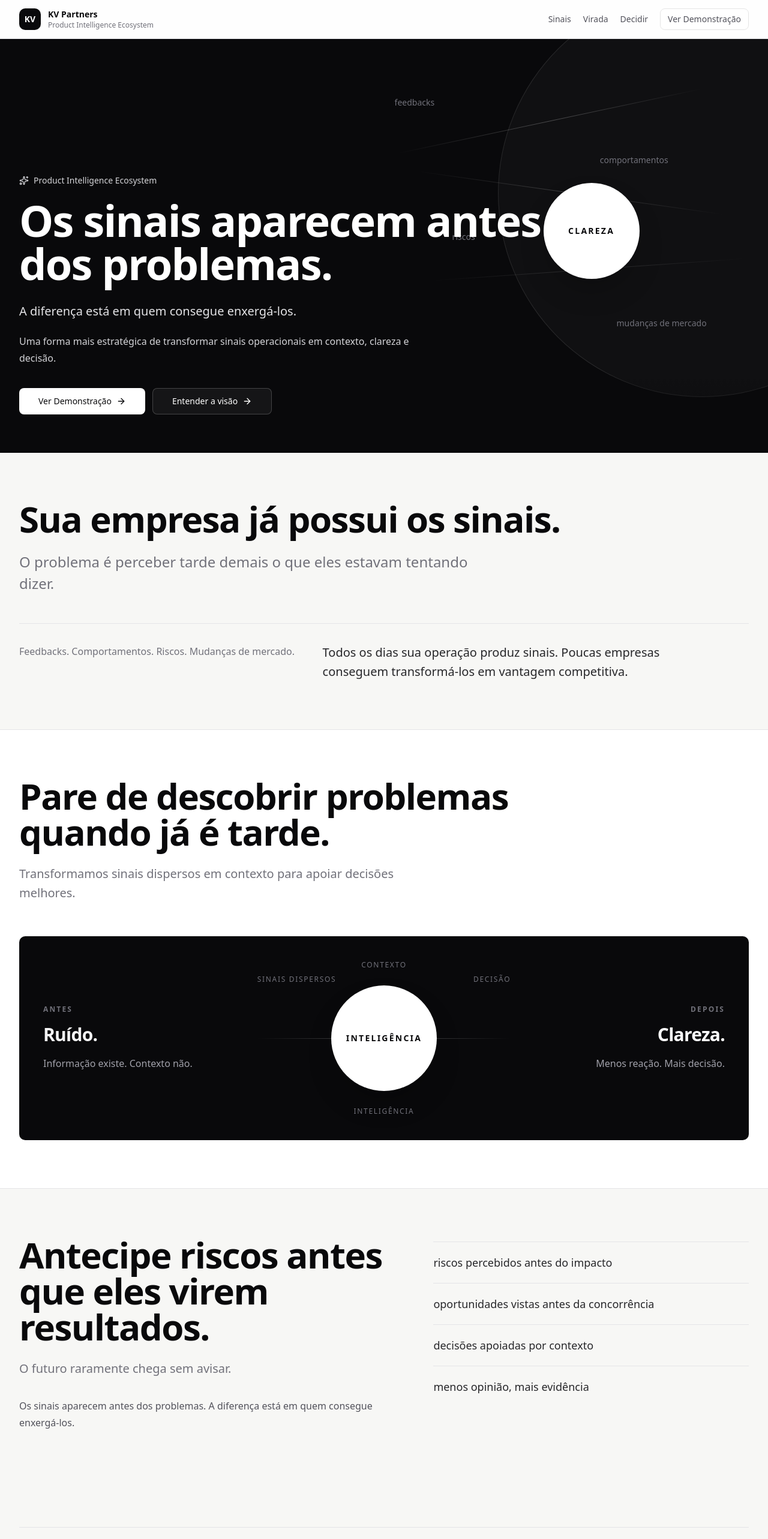
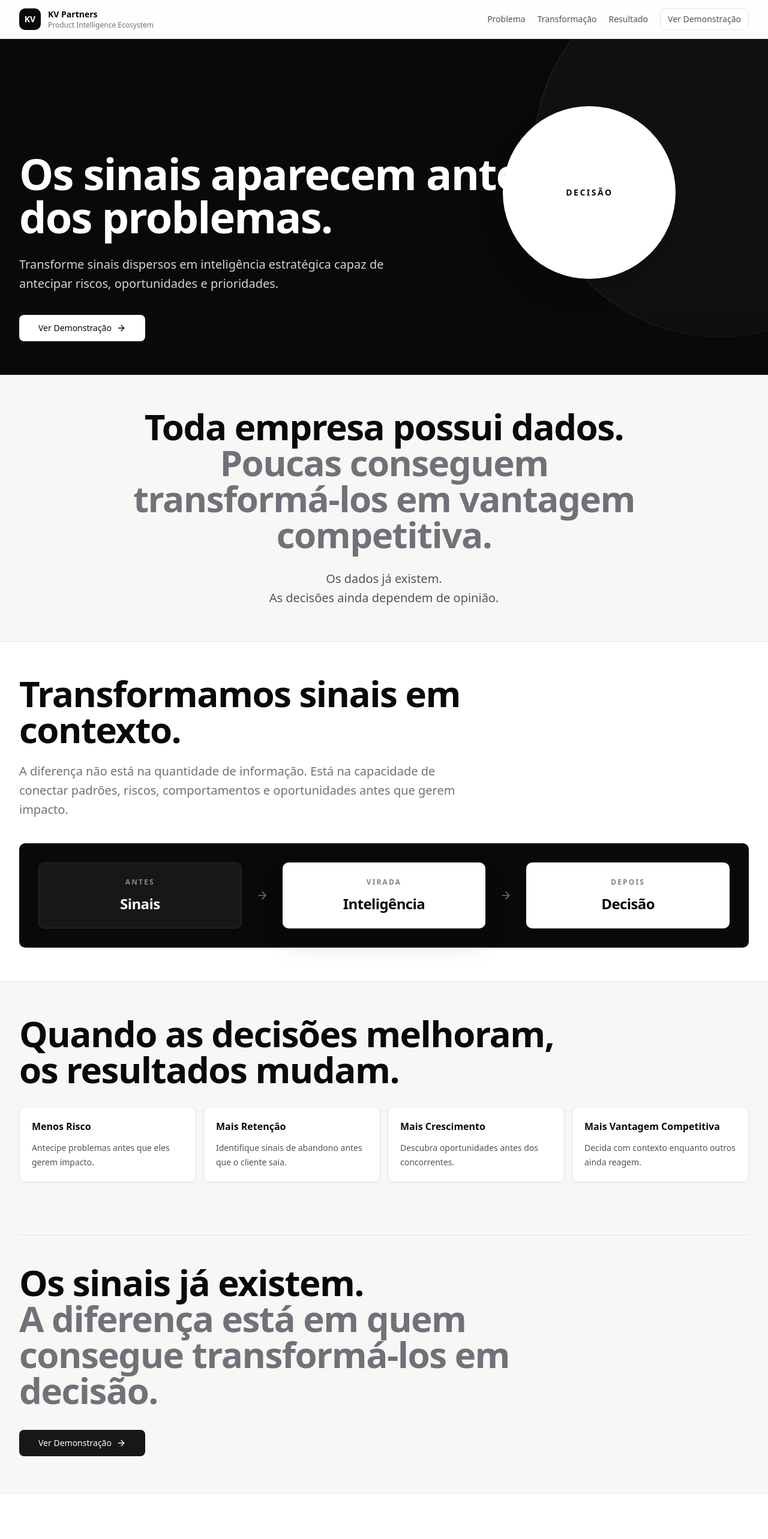
Before and after one commit to KarlaVieira-Dev/kv-partners-mvp, a Next.js app: page / in a window 1280 px wide. Shown: the top 2566 px of the page at 60% size. After the commit the page ends 2492 px from the top, so only its background shows below. Built offline with nearby package versions, Linux system fonts and the light colour scheme.

Commit message:
Condense landing page transformation narrative

```diff
--- a/components/landing/landing-page.tsx
+++ b/components/landing/landing-page.tsx
@@ -1,18 +1,26 @@
-import { ArrowRight, Sparkles } from "lucide-react";
+import { ArrowRight } from "lucide-react";
 import Link from "next/link";
 
 import { buttonVariants } from "@/components/ui/button";
 import { cn } from "@/lib/utils";
 
-const transformation = ["sinais dispersos", "contexto", "inteligência", "decisão"];
-
-const signals = ["feedbacks", "comportamentos", "riscos", "mudanças de mercado"];
-
-const outcomes = [
-  "riscos percebidos antes do impacto",
-  "oportunidades vistas antes da concorrência",
-  "decisões apoiadas por contexto",
-  "menos opinião, mais evidência",
+const resultCards = [
+  {
+    title: "Menos Risco",
+    text: "Antecipe problemas antes que eles gerem impacto.",
+  },
+  {
+    title: "Mais Retenção",
+    text: "Identifique sinais de abandono antes que o cliente saia.",
+  },
+  {
+    title: "Mais Crescimento",
+    text: "Descubra oportunidades antes dos concorrentes.",
+  },
+  {
+    title: "Mais Vantagem Competitiva",
+    text: "Decida com contexto enquanto outros ainda reagem.",
+  },
 ];
 
 export function LandingPage() {
@@ -34,14 +42,14 @@ export function LandingPage() {
             </div>
           </Link>
           <nav className="hidden items-center gap-5 text-sm font-medium text-zinc-600 md:flex">
-            <a className="hover:text-zinc-950" href="#sinais">
-              Sinais
+            <a className="hover:text-zinc-950" href="#problema">
+              Problema
             </a>
-            <a className="hover:text-zinc-950" href="#virada">
-              Virada
+            <a className="hover:text-zinc-950" href="#transformacao">
+              Transformação
             </a>
-            <a className="hover:text-zinc-950" href="#decisao">
-              Decidir
+            <a className="hover:text-zinc-950" href="#resultado">
+              Resultado
             </a>
             <Link
               className={buttonVariants({ size: "sm", variant: "outline" })}
@@ -55,178 +63,113 @@ export function LandingPage() {
 
       <section className="relative overflow-hidden bg-zinc-950 text-white">
         <HeroScene />
-        <div className="relative mx-auto flex min-h-[690px] max-w-7xl flex-col justify-end px-4 pb-16 pt-24 sm:px-6 lg:px-8">
+        <div className="relative mx-auto flex min-h-[560px] max-w-7xl flex-col justify-end px-4 pb-14 pt-24 sm:px-6 lg:px-8">
           <div className="max-w-4xl">
-            <p className="flex items-center gap-2 text-sm font-medium text-zinc-300">
-              <Sparkles className="size-4" />
-              Product Intelligence Ecosystem
-            </p>
-            <h1 className="mt-5 max-w-4xl text-5xl font-semibold tracking-tight sm:text-7xl">
+            <h1 className="text-5xl font-semibold tracking-tight sm:text-7xl">
               Os sinais aparecem antes dos problemas.
             </h1>
-            <p className="mt-7 max-w-2xl text-xl font-medium leading-8 text-zinc-200">
-              A diferença está em quem consegue enxergá-los.
+            <p className="mt-7 max-w-2xl text-xl font-medium leading-8 text-zinc-300">
+              Transforme sinais dispersos em inteligência estratégica capaz de
+              antecipar riscos, oportunidades e prioridades.
             </p>
-            <p className="mt-5 max-w-2xl text-base leading-7 text-zinc-300">
-              Uma forma mais estratégica de transformar sinais operacionais em
-              contexto, clareza e decisão.
-            </p>
-            <div className="mt-9 flex flex-col gap-3 sm:flex-row">
             <Link
               className={cn(
                 buttonVariants({ size: "lg" }),
-                  "bg-white text-zinc-950 hover:bg-zinc-200",
+                "mt-9 bg-white text-zinc-950 hover:bg-zinc-200",
               )}
               href="/executive-center"
             >
               Ver Demonstração
               <ArrowRight className="size-4" />
             </Link>
-              <a
-                className={cn(
-                  buttonVariants({ size: "lg", variant: "outline" }),
-                  "border-white/20 bg-white/5 text-white hover:bg-white/10 hover:text-white",
-                )}
-                href="#sinais"
+          </div>
+        </div>
+      </section>
+
+      <section
+        className="mx-auto max-w-7xl px-4 py-14 sm:px-6 lg:px-8"
+        id="problema"
       >
-                Entender a visão
-                <ArrowRight className="size-4" />
-              </a>
+        <div className="mx-auto max-w-4xl text-center">
+          <h2 className="text-4xl font-semibold tracking-tight text-zinc-950 sm:text-6xl">
+            Toda empresa possui dados.
+            <br />
+            <span className="text-zinc-500">
+              Poucas conseguem transformá-los em vantagem competitiva.
+            </span>
+          </h2>
+          <p className="mt-7 text-xl font-medium leading-8 text-zinc-600">
+            Os dados já existem.
+            <br />
+            As decisões ainda dependem de opinião.
+          </p>
+        </div>
+      </section>
+
+      <section
+        className="border-y border-zinc-200 bg-white px-4 py-14 sm:px-6 lg:px-8"
+        id="transformacao"
+      >
+        <div className="mx-auto max-w-7xl">
+          <div className="max-w-4xl">
+            <h2 className="text-4xl font-semibold tracking-tight text-zinc-950 sm:text-6xl">
+              Transformamos sinais em contexto.
+            </h2>
+            <p className="mt-6 max-w-3xl text-xl font-medium leading-8 text-zinc-500">
+              A diferença não está na quantidade de informação. Está na
+              capacidade de conectar padrões, riscos, comportamentos e
+              oportunidades antes que gerem impacto.
+            </p>
+          </div>
+
+          <div className="mt-10 rounded-lg bg-zinc-950 px-5 py-8 text-white sm:px-8">
+            <div className="grid gap-6 lg:grid-cols-[1fr_auto_1fr_auto_1fr] lg:items-center">
+              <Stage label="Antes" title="Sinais" tone="muted" />
+              <Arrow />
+              <Stage label="Virada" title="Inteligência" tone="strong" />
+              <Arrow />
+              <Stage label="Depois" title="Decisão" tone="light" />
             </div>
           </div>
         </div>
       </section>
 
       <section
-        className="mx-auto max-w-7xl px-4 py-20 sm:px-6 lg:px-8"
-        id="sinais"
+        className="mx-auto max-w-7xl px-4 py-14 sm:px-6 lg:px-8"
+        id="resultado"
       >
-        <div className="max-w-5xl">
+        <div className="mb-8 max-w-4xl">
           <h2 className="text-4xl font-semibold tracking-tight text-zinc-950 sm:text-6xl">
-            Sua empresa já possui os sinais.
+            Quando as decisões melhoram, os resultados mudam.
           </h2>
-          <p className="mt-6 max-w-3xl text-2xl font-medium leading-9 text-zinc-500">
-            O problema é perceber tarde demais o que eles estavam tentando
-            dizer.
+        </div>
+
+        <div className="grid gap-3 sm:grid-cols-2 lg:grid-cols-4">
+          {resultCards.map((card) => (
+            <article
+              className="rounded-lg border border-zinc-200 bg-white p-5 shadow-sm"
+              key={card.title}
+            >
+              <h3 className="text-base font-semibold text-zinc-950">
+                {card.title}
+              </h3>
+              <p className="mt-3 text-sm leading-6 text-zinc-600">
+                {card.text}
               </p>
-        </div>
-        <div className="mt-12 grid gap-8 border-t border-zinc-200 pt-8 lg:grid-cols-[0.8fr_1.2fr]">
-          <p className="text-base leading-7 text-zinc-500">
-            Feedbacks. Comportamentos. Riscos. Mudanças de mercado.
-          </p>
-          <p className="max-w-2xl text-xl font-medium leading-8 text-zinc-800">
-            Todos os dias sua operação produz sinais. Poucas empresas conseguem
-            transformá-los em vantagem competitiva.
-          </p>
+            </article>
+          ))}
         </div>
       </section>
 
-      <section
-        className="border-y border-zinc-200 bg-white px-4 py-20 sm:px-6 lg:px-8"
-        id="virada"
-      >
-        <div className="mx-auto max-w-7xl">
-          <div className="max-w-4xl">
-            <h2 className="text-4xl font-semibold tracking-tight text-zinc-950 sm:text-6xl">
-              Pare de descobrir problemas quando já é tarde.
+      <section className="mx-auto max-w-7xl px-4 pb-16 pt-8 sm:px-6 lg:px-8">
+        <div className="border-t border-zinc-200 pt-12">
+          <h2 className="max-w-4xl text-4xl font-semibold tracking-tight text-zinc-950 sm:text-6xl">
+            Os sinais já existem.
+            <br />
+            <span className="text-zinc-500">
+              A diferença está em quem consegue transformá-los em decisão.
+            </span>
           </h2>
-            <p className="mt-6 max-w-2xl text-xl font-medium leading-8 text-zinc-500">
-              Transformamos sinais dispersos em contexto para apoiar decisões
-              melhores.
-            </p>
-          </div>
-
-          <div className="mt-14 overflow-hidden rounded-lg bg-zinc-950 px-5 py-10 text-white sm:px-8 lg:px-10">
-            <div className="grid gap-10 lg:grid-cols-[0.9fr_1.2fr_0.9fr] lg:items-center">
-              <div>
-                <p className="text-xs font-semibold uppercase tracking-[0.18em] text-zinc-500">
-                  Antes
-                </p>
-                <p className="mt-4 text-3xl font-semibold tracking-tight text-zinc-100">
-                  Ruído.
-                </p>
-                <p className="mt-4 max-w-xs text-base leading-7 text-zinc-400">
-                  Informação existe. Contexto não.
-                </p>
-              </div>
-
-              <div className="relative min-h-[260px]">
-                <div className="absolute inset-y-1/2 left-0 right-0 h-px bg-gradient-to-r from-transparent via-white/30 to-transparent" />
-                <div className="absolute left-1/2 top-1/2 grid size-44 -translate-x-1/2 -translate-y-1/2 place-items-center rounded-full border border-white/15 bg-white text-center text-sm font-semibold uppercase tracking-[0.16em] text-zinc-950 shadow-2xl">
-                  Inteligência
-                </div>
-                {transformation.map((item, index) => (
-                  <span
-                    className={cn(
-                      "absolute text-xs font-medium uppercase tracking-[0.14em] text-zinc-500",
-                      index === 0 && "left-0 top-6",
-                      index === 1 && "left-1/2 top-0 -translate-x-1/2",
-                      index === 2 && "bottom-0 left-1/2 -translate-x-1/2",
-                      index === 3 && "right-0 top-6",
-                    )}
-                    key={item}
-                  >
-                    {item}
-                  </span>
-                ))}
-              </div>
-
-              <div className="lg:text-right">
-                <p className="text-xs font-semibold uppercase tracking-[0.18em] text-zinc-500">
-                  Depois
-                </p>
-                <p className="mt-4 text-3xl font-semibold tracking-tight text-white">
-                  Clareza.
-                </p>
-                <p className="mt-4 max-w-xs text-base leading-7 text-zinc-400 lg:ml-auto">
-                  Menos reação. Mais decisão.
-                </p>
-              </div>
-            </div>
-          </div>
-        </div>
-      </section>
-
-      <section
-        className="mx-auto max-w-7xl px-4 py-20 sm:px-6 lg:px-8"
-        id="decisao"
-      >
-        <div className="grid gap-12 lg:grid-cols-[1.1fr_0.9fr] lg:items-start">
-          <div>
-            <h2 className="text-4xl font-semibold tracking-tight text-zinc-950 sm:text-6xl">
-              Antecipe riscos antes que eles virem resultados.
-            </h2>
-            <p className="mt-6 max-w-2xl text-xl font-medium leading-8 text-zinc-500">
-              O futuro raramente chega sem avisar.
-            </p>
-            <p className="mt-8 max-w-2xl text-base leading-7 text-zinc-600">
-              Os sinais aparecem antes dos problemas. A diferença está em quem
-              consegue enxergá-los.
-            </p>
-          </div>
-
-          <div className="space-y-5 pt-2">
-            {outcomes.map((outcome) => (
-              <p
-                className="border-t border-zinc-200 pt-5 text-lg font-medium leading-7 text-zinc-800"
-                key={outcome}
-              >
-                {outcome}
-              </p>
-            ))}
-          </div>
-        </div>
-      </section>
-
-      <section className="mx-auto max-w-7xl px-4 py-20 sm:px-6 lg:px-8">
-        <div className="border-t border-zinc-200 pt-14">
-          <h2 className="max-w-4xl text-4xl font-semibold tracking-tight text-zinc-950 sm:text-6xl">
-            Decida antes que o mercado decida por você.
-          </h2>
-          <p className="mt-6 max-w-2xl text-xl font-medium leading-8 text-zinc-500">
-            Veja como sinais operacionais podem ser transformados em
-            inteligência estratégica.
-          </p>
           <Link
             className={cn(buttonVariants({ size: "lg" }), "mt-9")}
             href="/executive-center"
@@ -240,34 +183,54 @@ export function LandingPage() {
   );
 }
 
+function Stage({
+  label,
+  title,
+  tone,
+}: {
+  label: string;
+  title: string;
+  tone: "light" | "muted" | "strong";
+}) {
+  const toneClasses = {
+    light: "bg-white text-zinc-950",
+    muted: "bg-white/[0.06] text-zinc-100",
+    strong: "bg-white text-zinc-950 shadow-2xl",
+  };
+
+  return (
+    <div
+      className={cn(
+        "rounded-lg border border-white/10 px-5 py-6 text-center",
+        toneClasses[tone],
+      )}
+    >
+      <p className="text-xs font-semibold uppercase tracking-[0.18em] opacity-50">
+        {label}
+      </p>
+      <p className="mt-3 text-2xl font-semibold tracking-tight">{title}</p>
+    </div>
+  );
+}
+
+function Arrow() {
+  return (
+    <div className="flex justify-center text-zinc-500">
+      <ArrowRight className="hidden size-5 lg:block" />
+      <div className="h-5 w-px bg-white/20 lg:hidden" />
+    </div>
+  );
+}
+
 function HeroScene() {
   return (
     <div aria-hidden className="absolute inset-0">
       <div className="absolute inset-0 bg-zinc-950" />
-      <div className="absolute right-[-18%] top-[-12%] h-[680px] w-[680px] rounded-full border border-white/10 bg-white/[0.03]" />
-      <div className="absolute right-[8%] top-24 hidden w-[520px] lg:block">
-        <div className="relative h-[420px]">
-          <div className="absolute left-0 top-10 h-px w-full rotate-[-12deg] bg-gradient-to-r from-transparent via-white/25 to-transparent" />
-          <div className="absolute left-8 top-40 h-px w-full rotate-[8deg] bg-gradient-to-r from-transparent via-white/20 to-transparent" />
-          <div className="absolute left-16 top-72 h-px w-full rotate-[-4deg] bg-gradient-to-r from-transparent via-white/15 to-transparent" />
-          {signals.map((signal, index) => (
-            <span
-              className={cn(
-                "absolute text-sm font-medium text-zinc-500",
-                index === 0 && "left-0 top-0",
-                index === 1 && "right-16 top-24",
-                index === 2 && "left-24 top-56",
-                index === 3 && "right-0 bottom-8",
-              )}
-              key={signal}
-            >
-              {signal}
+      <div className="absolute right-[-18%] top-[-22%] h-[620px] w-[620px] rounded-full border border-white/10 bg-white/[0.035]" />
+      <div className="absolute right-[12%] top-28 hidden h-72 w-72 rounded-full border border-white/10 bg-white text-zinc-950 shadow-2xl lg:grid lg:place-items-center">
+        <span className="text-sm font-semibold uppercase tracking-[0.18em]">
+          Decisão
         </span>
-          ))}
-          <div className="absolute right-28 top-36 grid size-40 place-items-center rounded-full bg-white text-center text-sm font-semibold uppercase tracking-[0.16em] text-zinc-950 shadow-2xl">
-            clareza
-          </div>
-        </div>
       </div>
       <div className="absolute inset-x-0 bottom-0 h-32 bg-gradient-to-t from-zinc-950 to-transparent" />
     </div>
```
Lines whose indentation alone changed are shown as unchanged.
